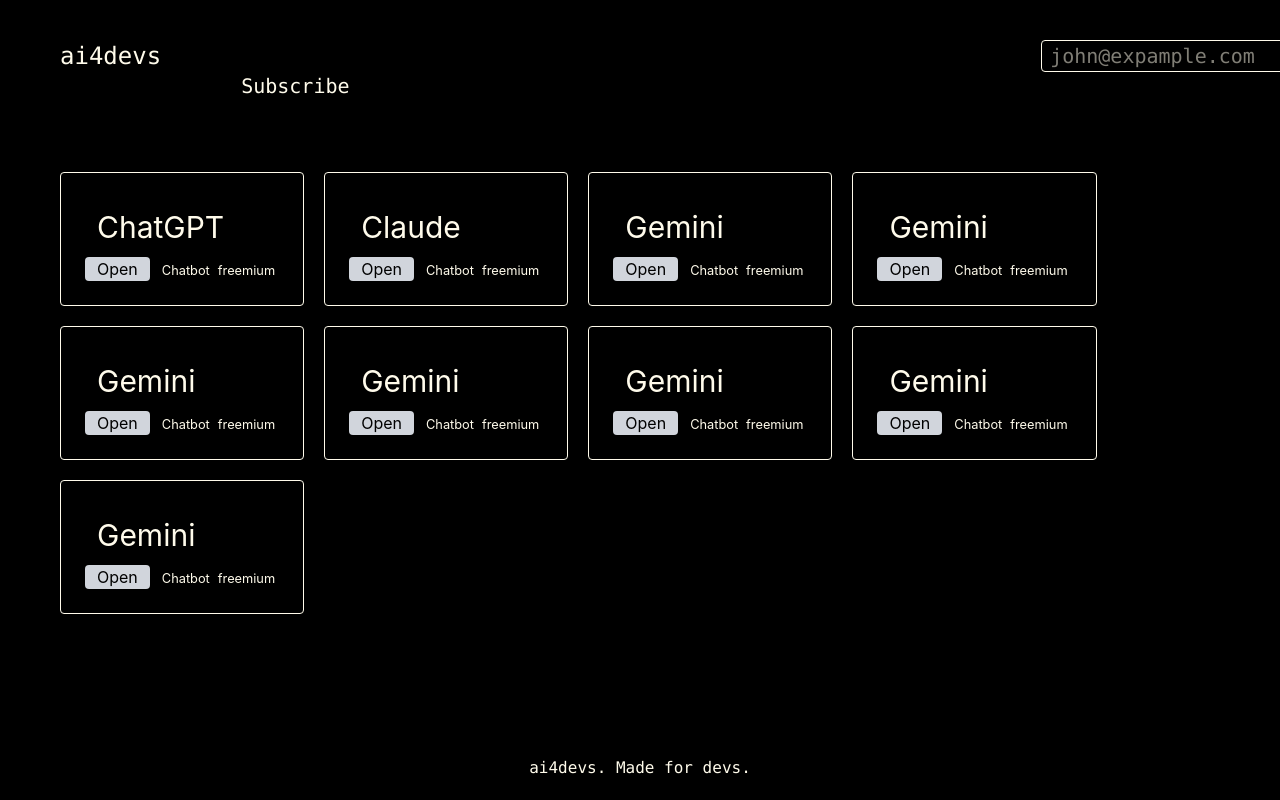
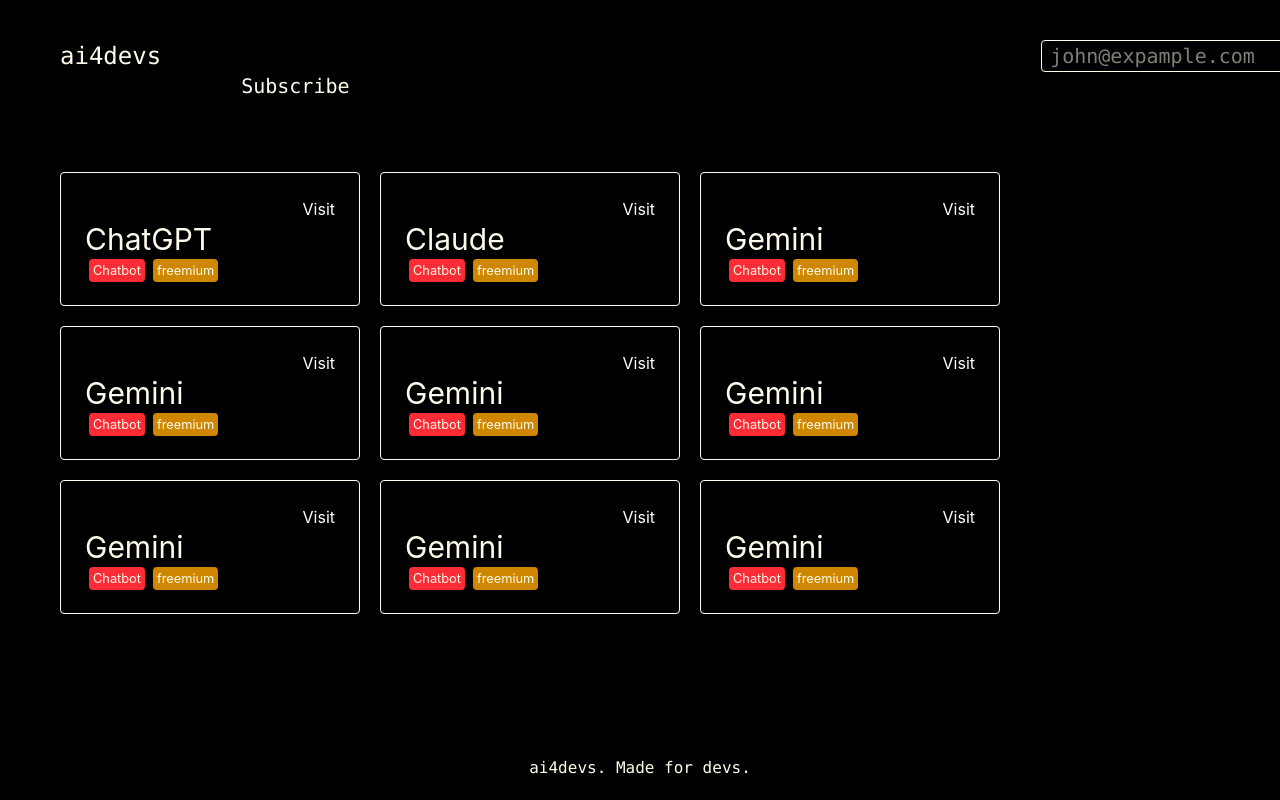
Before and after one commit to MohamedWazeemJassir/ai4devs, a React (Vite) app: page / in a window 1280 px wide. Shown: the top 800 px of the page. Built offline with nearby package versions, Linux system fonts and the light colour scheme.

Commit message:
style card labels

```diff
--- a/src/App.jsx
+++ b/src/App.jsx
@@ -10,6 +10,7 @@
       <div className="flex flex-wrap p-10">
         {cardData.map((cardItem) => (
           <Card
+            key={cardItem.id}
             name={cardItem.name}
             category={cardItem.category}
             url={cardItem.url}
--- a/src/components/Card.jsx
+++ b/src/components/Card.jsx
@@ -1,17 +1,20 @@
 function Card(prop) {
   return (
-    <div className="ml-5 mb-5 border p-6 size-fit rounded">
-      <h1 className="text-3xl p-3">{prop.name}</h1>
-      <a href={prop.url} target="_blank">
-        <button
-          type="button"
-          className="bg-gray-300 text-black pe-3 rounded ps-3 mr-3"
-        >
-          Open
-        </button>
-      </a>
-      <small className="pr-1">{prop.category}</small>
-      <small className="m-1">{prop.pricing}</small>
+    <div className="ml-5 mb-5 border p-6 w-1/4 max-w-1/2 rounded delay-75 duration-150 transition hover:-translate-y-1 hover:bg-amber-800">
+      <div id="top">
+        <a className=" flex justify-end" href={prop.url} target="_blank">
+          <button type="button" className="text-white rounded">
+            Visit
+          </button>
+        </a>
+      </div>
+      <div id="middle">
+        <h1 className="text-3xl">{prop.name}</h1>
+      </div>
+      <div id="bottom">
+        <small className="m-1 rounded bg-red-500 p-1">{prop.category}</small>
+        <small className="m-1 rounded bg-yellow-600 p-1">{prop.pricing}</small>
+      </div>
     </div>
   );
 }
--- a/src/components/Header.jsx
+++ b/src/components/Header.jsx
@@ -1,6 +1,6 @@
 function Header() {
   return (
-    <header className="flex h-15 mb-18 pt-5 font-mono ">
+    <header className="flex h-15 mb-18 pt-5 font-mono">
       <a href="/" className="text-2xl ml-15 mt-5">
         ai4devs
       </a>
@@ -12,7 +12,9 @@
           className="border rounded border-amber-50 p-2 h-8 mr-3 ml-200"
           placeholder="john@expample.com"
         />
-        <button type="submit" className="">Subscribe</button>
+        <button type="submit" className="">
+          Subscribe
+        </button>
       </nav>
     </header>
   );
--- a/src/data/data.js
+++ b/src/data/data.js
@@ -21,42 +21,42 @@
         pricing: "freemium",
     },
     {
-        id: 3,
+        id: 4,
         name: "Gemini",
         category: "Chatbot",
         url: "https://gemini.google.com",
         pricing: "freemium",
     },
     {
-        id: 3,
+        id: 5,
         name: "Gemini",
         category: "Chatbot",
         url: "https://gemini.google.com",
         pricing: "freemium",
     },
     {
-        id: 3,
+        id: 6,
         name: "Gemini",
         category: "Chatbot",
         url: "https://gemini.google.com",
         pricing: "freemium",
     },
     {
-        id: 3,
+        id: 7,
         name: "Gemini",
         category: "Chatbot",
         url: "https://gemini.google.com",
         pricing: "freemium",
     },
     {
-        id: 3,
+        id: 8,
         name: "Gemini",
         category: "Chatbot",
         url: "https://gemini.google.com",
         pricing: "freemium",
     },
     {
-        id: 3,
+        id: 9,
         name: "Gemini",
         category: "Chatbot",
         url: "https://gemini.google.com",
```
